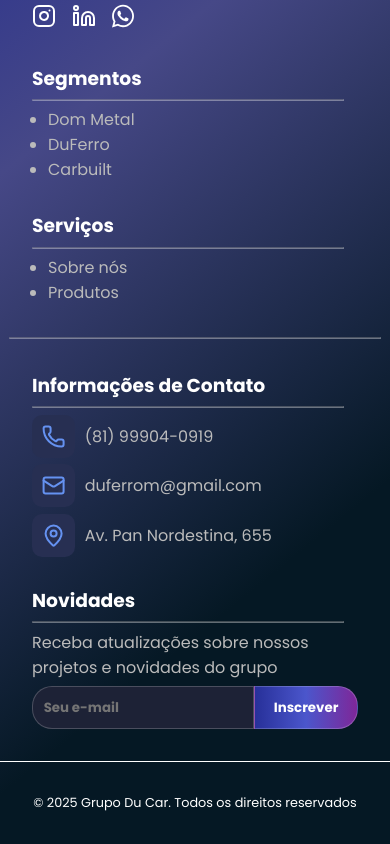
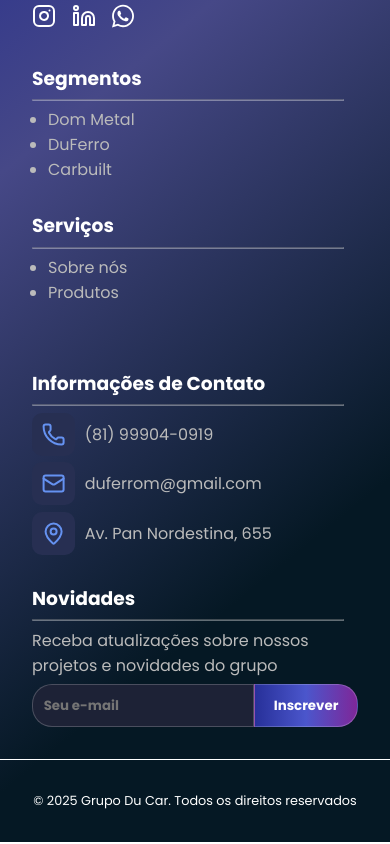
Before and after one commit to GrupoDu/grupodu-landingpage, a Next.js app: page / in a window 390 px wide. Shown: the part 9360-10204 px from the top of the page. Built offline with nearby package versions, Linux system fonts and the light colour scheme.

Commit message:
style(footer): removendo divisor do meio para mobile

```diff
--- a/src/components/footer/index.tsx
+++ b/src/components/footer/index.tsx
@@ -66,7 +66,7 @@
           </ul>
         </div>
       </div>
-      <hr />
+      <hr className={styles.hr} />
       <div className={styles.middle}>
         <div className={styles.infosContatos}>
           <h3>Informações de Contato</h3>
--- a/src/components/footer/styles.module.scss
+++ b/src/components/footer/styles.module.scss
@@ -297,6 +297,10 @@
       }
     }
 
+    .hr {
+      display: none;
+    }
+
     .middle {
       flex-direction: column;
       padding: 2em;
```
